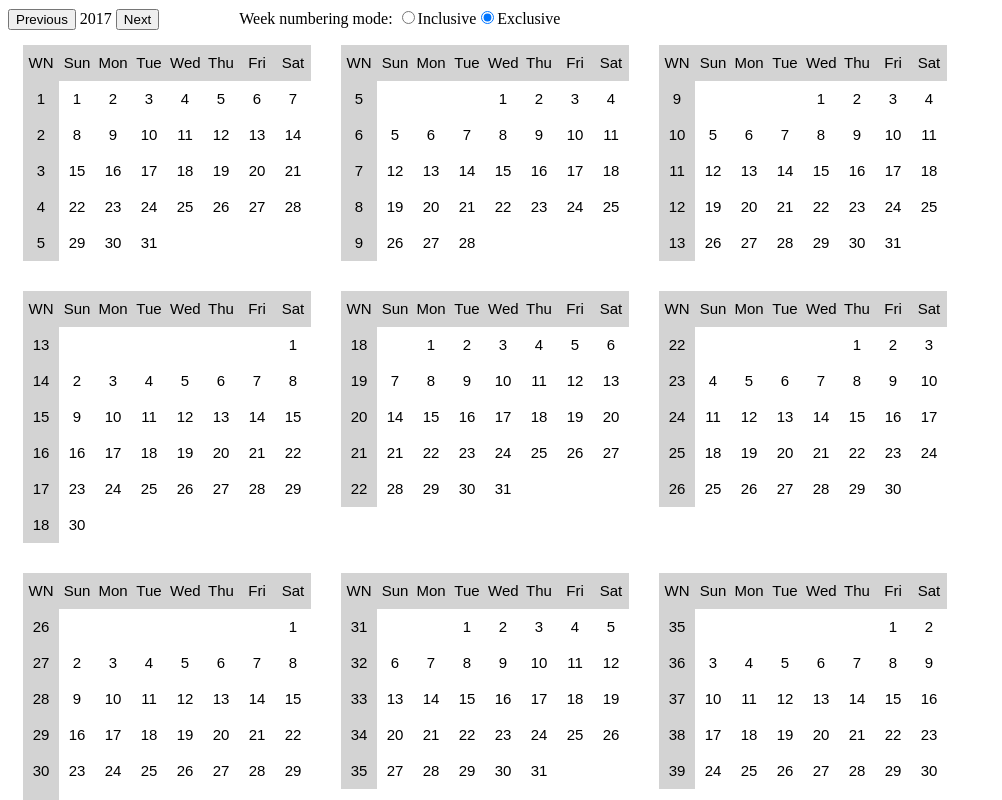
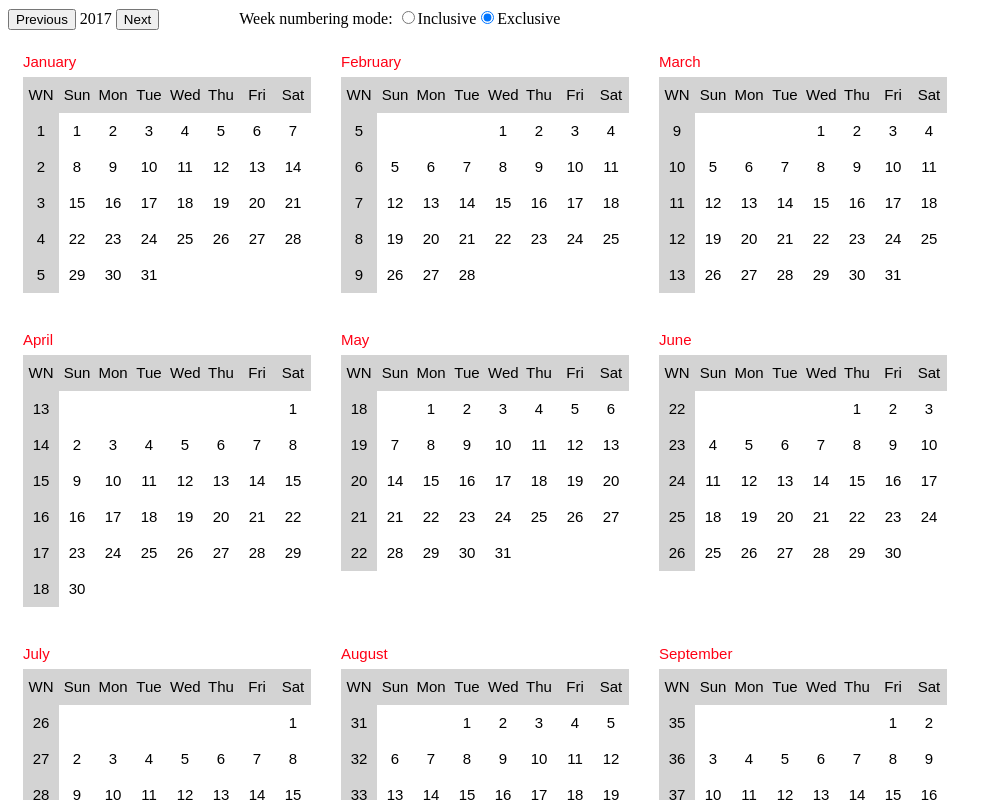
Before and after one commit to quanlieu/calendar-with-week, a React app: page / in a window 1280 px wide. Shown: the top 800 px of the page, without its empty margins (0-1002 px from the left). Built offline with nearby package versions, Linux system fonts and the light colour scheme.

Commit message:
Add styled component and split calendar into smaller components

```diff
--- a/package.json
+++ b/package.json
@@ -24,6 +24,7 @@
   },
   "dependencies": {
     "react": "^16.1.1",
-    "react-dom": "^16.1.1"
+    "react-dom": "^16.1.1",
+    "styled-components": "^2.2.3"
   }
 }
--- a/src/components/Calendar.js
+++ b/src/components/Calendar.js
@@ -1,17 +1,25 @@
 import React from 'react';
+import Month from './Month';
+import DaysOfWeek from './DaysOfWeek';
 
 const MONTHS = [
-  'January', 'February', 'March', 'April', 'May', 'June',
-  'July', 'August', 'September', 'October', 'November', 'December'
+  'January',
+  'February',
+  'March',
+  'April',
+  'May',
+  'June',
+  'July',
+  'August',
+  'September',
+  'October',
+  'November',
+  'December'
 ];
-const DAYS = ['Sun', 'Mon', 'Tue', 'Wed', 'Thu', 'Fri', 'Sat'];
+
 const MS_PER_DAY = 1000 * 3600 * 24;
 
 export default class Calendar extends React.PureComponent {
-  constructor(props) {
-    super(props);
-  }
-
   countDay(y) {
     const isLeapYear = (y % 4 === 0 && y % 100 !== 0) || y % 400 === 0;
     return isLeapYear ? 366 : 365;
@@ -48,10 +56,6 @@ export default class Calendar extends React.PureComponent {
     return repo;
   }
 
-  isToday(date) {
-    return date.toDateString() === new Date().toDateString();
-  }
-
   indexOfFirstSundayOfYear(year) {
     const firstDayInMs = new Date(year, 0, 1).getTime();
     for (let i = 0; i < 7; i++) {
@@ -62,66 +66,21 @@ export default class Calendar extends React.PureComponent {
     }
   }
 
-  renderSingleMonth(month, name) {
-    // Most weeks don't start at Sunday, weekOffset is the gaps
-    const weekOffset = month[0].dayOfWeek;
-    const weekSpan = Math.ceil((month.length + weekOffset) / 7);
-    var weekNums = [];
-    var dayNames = [];
-    var monthPadding = [];
-
-    // For simplicity, to insert weekNums just calculate how many week does that
-    //   month span, pick the first weekNums and increase it
-    for (let i = 0; i < weekSpan; i++) {
-      weekNums.push(
-        <div key={i}>
-          {month[0].weekNums + i !== 0 ? month[0].weekNums + i : ''}
-        </div>
-      );
-    }
-
-    // Create days of week name: Sunday, Monday, Tuesday...
-    for (let i = 0; i < DAYS.length; i++) {
-      dayNames.push(
-        <div key={i} className="days-name">
-          {DAYS[i]}
-        </div>
-      );
-    }
-
-    // Add a div per weekOffset before actual dates
-    for (let i = 0; i < weekOffset; i++) {
-      monthPadding.push(<div key={i} />);
-    }
-
-    return (
-      <div className="month-container" key={name}>
-        <div className="week-nums">
-          <div>WN</div>
-          {weekNums}
-        </div>
-        <div className="cells">
-          {dayNames}
-          {monthPadding}
-          {month.map((day, i) => (
-            <div
-              className={this.isToday(day.raw) ? 'today' : null}
-              key={day.dateOfMonth}
-            >
-              {day.dateOfMonth}
-            </div>
-          ))}
-        </div>
-      </div>
-    );
-  }
-
   render() {
     const { year, mode } = this.props;
     const repo = this.makeRepo(year, mode);
 
     return (
-      <div>{repo.map((v, i) => this.renderSingleMonth(v, MONTHS[i]))}</div>
+      <div>
+        {repo.map((v, i) => (
+          <Month
+            month={v}
+            name={MONTHS[i]}
+            key={MONTHS[i]}
+            daysOfWeek={<DaysOfWeek />}
+          />
+        ))}
+      </div>
     );
   }
 }
--- /dev/null
+++ b/src/components/DaysOfWeek.js
@@ -0,0 +1,15 @@
+import React from 'react';
+import { DayName } from '../styled-components/CalendarCell';
+
+const DaysOfWeek = props => {
+  const DAYS = ['Sun', 'Mon', 'Tue', 'Wed', 'Thu', 'Fri', 'Sat'];
+  var dayNames = [];
+
+  for (let i = 0; i < DAYS.length; i++) {
+    dayNames.push(<DayName key={i}>{DAYS[i]}</DayName>);
+  }
+
+  return dayNames;
+};
+
+export default DaysOfWeek;
--- /dev/null
+++ b/src/components/Month.js
@@ -0,0 +1,48 @@
+import React from 'react';
+import { Cell, DateOfMonth } from '../styled-components/CalendarCell';
+
+export default class Month extends React.PureComponent {
+  isToday(date) {
+    return date.toDateString() === new Date().toDateString();
+  }
+
+  render() {
+    const { month, name } = this.props;
+    // Most weeks don't start at Sunday, weekOffset is the gaps
+    const weekOffset = month[0].dayOfWeek;
+    const weekSpan = Math.ceil((month.length + weekOffset) / 7);
+    var weekNums = [<Cell>WN</Cell>];
+    var monthPadding = [];
+
+    // For simplicity, to insert weekNums just calculate how many week does that
+    //   month span, pick the first weekNums and increase it
+    for (let i = 0; i < weekSpan; i++) {
+      weekNums.push(
+        <Cell key={i}>
+          {month[0].weekNums + i !== 0 ? month[0].weekNums + i : ''}
+        </Cell>
+      );
+    }
+
+    // Add a div per weekOffset before actual dates
+    for (let i = 0; i < weekOffset; i++) {
+      monthPadding.push(<Cell key={i} />);
+    }
+
+    return (
+      <div className="month-container" key={name}>
+        <div className="month-name">{name}</div>
+        <div className="week-nums">{weekNums}</div>
+        <div className="cells">
+          {this.props.daysOfWeek}
+          {monthPadding}
+          {month.map((day, i) => (
+            <DateOfMonth today={this.isToday(day.raw)} key={day.dateOfMonth}>
+              {day.dateOfMonth}
+            </DateOfMonth>
+          ))}
+        </div>
+      </div>
+    );
+  }
+}
--- a/src/index.css
+++ b/src/index.css
@@ -29,21 +29,3 @@
   display: inline-flex;
   flex-wrap: wrap;
 }
-
-.cells > div, .week-nums > div {
-  padding: 0.2em;
-  width: 2em;
-  height: 2em;
-  line-height: 2em;
-  vertical-align: middle;
-}
-
-.days-name {
-  background: #d3d3d3;
-}
-
-.today {
-  border-radius: 50%;
-  background-color: red;
-  color: white;
-}
--- /dev/null
+++ b/src/styled-components/CalendarCell.js
@@ -0,0 +1,21 @@
+import styled from 'styled-components';
+
+const Cell = styled.div`
+  padding: 0.2em;
+  width: 2em;
+  height: 2em;
+  line-height: 2em;
+  vertical-align: middle;
+`;
+
+const DateOfMonth = Cell.extend`
+  background-color: ${props => (props.today ? 'red' : 'transparent')};
+  border-radius: ${props => (props.today ? '50%' : '0')};
+  color: ${props => (props.today ? 'white' : 'inherit')};
+`;
+
+const DayName = Cell.extend`
+  background: #d3d3d3;
+`;
+
+export { Cell, DateOfMonth, DayName };
```
Also changed, not shown: 1 other file (tests, documents, lock files or other folders).
